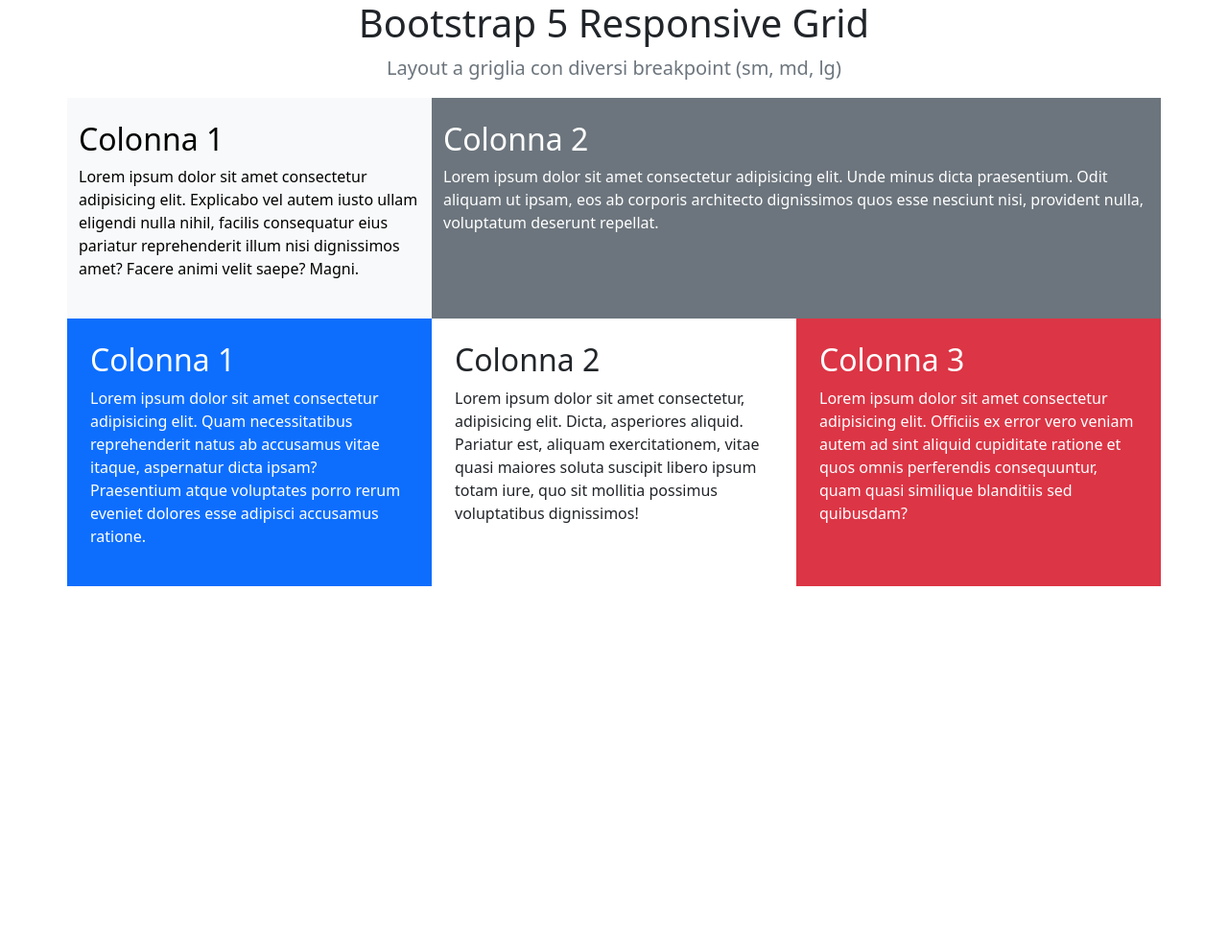
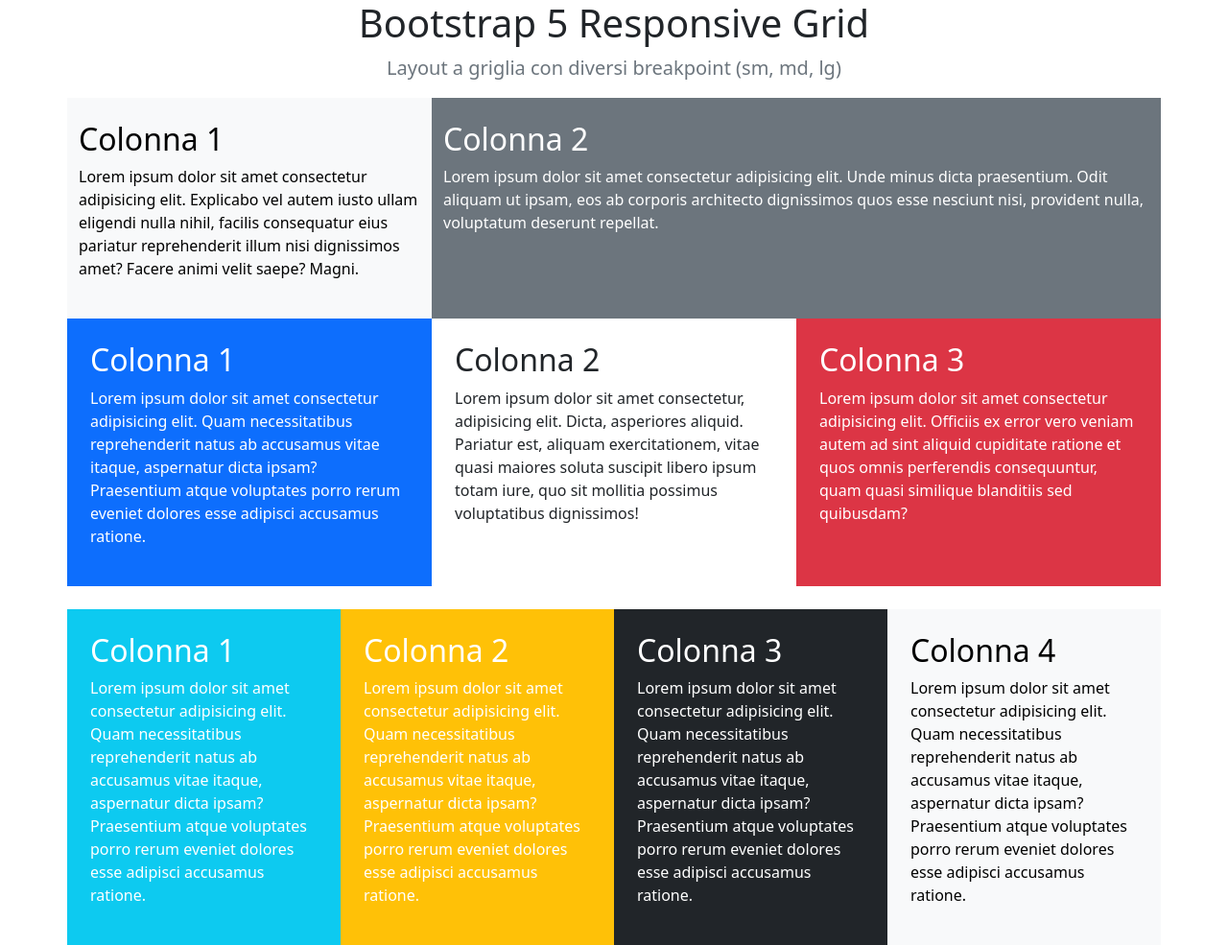
Before and after one commit to DGONNE/htmlcss-bootstrap-layout, a plain HTML site: page index.html in a window 1280 px wide. Shown: the whole page at 96% size. Before the commit the page ends 800 px from the top, so only its background shows below. Drawn offline with nearby package versions, Linux system fonts and the light colour scheme.

Commit message:
feat: last div

```diff
--- a/index.html
+++ b/index.html
@@ -24,7 +24,7 @@
             </div>
         </section>
 
-        <section class="row">
+        <section class="row mb-4">
             <div class="col-6 col-md-4 text-bg-primary p-4">
                 <h2>Colonna 1</h2>
                 <p>Lorem ipsum dolor sit amet consectetur adipisicing elit. Quam necessitatibus reprehenderit natus ab accusamus vitae itaque, aspernatur dicta ipsam? Praesentium atque voluptates porro rerum eveniet dolores esse adipisci accusamus ratione.</p>
@@ -39,7 +39,24 @@
             </div>
         </section>
 
-
+        <div class="row">
+            <div class="col-6 col-md-3 text-bg-info text-white p-4">
+                <h2>Colonna 1</h2>
+                <p>Lorem ipsum dolor sit amet consectetur adipisicing elit. Quam necessitatibus reprehenderit natus ab accusamus vitae itaque, aspernatur dicta ipsam? Praesentium atque voluptates porro rerum eveniet dolores esse adipisci accusamus ratione.</p>
+            </div>
+            <div class="col-6 col-md-3 text-bg-warning text-white p-4">
+                <h2>Colonna 2</h2>
+                <p>Lorem ipsum dolor sit amet consectetur adipisicing elit. Quam necessitatibus reprehenderit natus ab accusamus vitae itaque, aspernatur dicta ipsam? Praesentium atque voluptates porro rerum eveniet dolores esse adipisci accusamus ratione.</p>
+            </div>
+            <div class="col-6 col-md-3 text-bg-dark p-4">
+                <h2>Colonna 3</h2>
+                <p>Lorem ipsum dolor sit amet consectetur adipisicing elit. Quam necessitatibus reprehenderit natus ab accusamus vitae itaque, aspernatur dicta ipsam? Praesentium atque voluptates porro rerum eveniet dolores esse adipisci accusamus ratione.</p>
+            </div>
+            <div class="col-6 col-md-3 text-bg-light p-4">
+                <h2>Colonna 4</h2>
+                <p>Lorem ipsum dolor sit amet consectetur adipisicing elit. Quam necessitatibus reprehenderit natus ab accusamus vitae itaque, aspernatur dicta ipsam? Praesentium atque voluptates porro rerum eveniet dolores esse adipisci accusamus ratione.</p>
+            </div>
+        </div>
     </div>
     <script src="https://cdn.jsdelivr.net/npm/bootstrap@5.3.3/dist/js/bootstrap.bundle.min.js" integrity="sha384-YvpcrYf0tY3lHB60NNkmXc5s9fDVZLESaAA55NDzOxhy9GkcIdslK1eN7N6jIeHz" crossorigin="anonymous"></script>
   </body>
```
